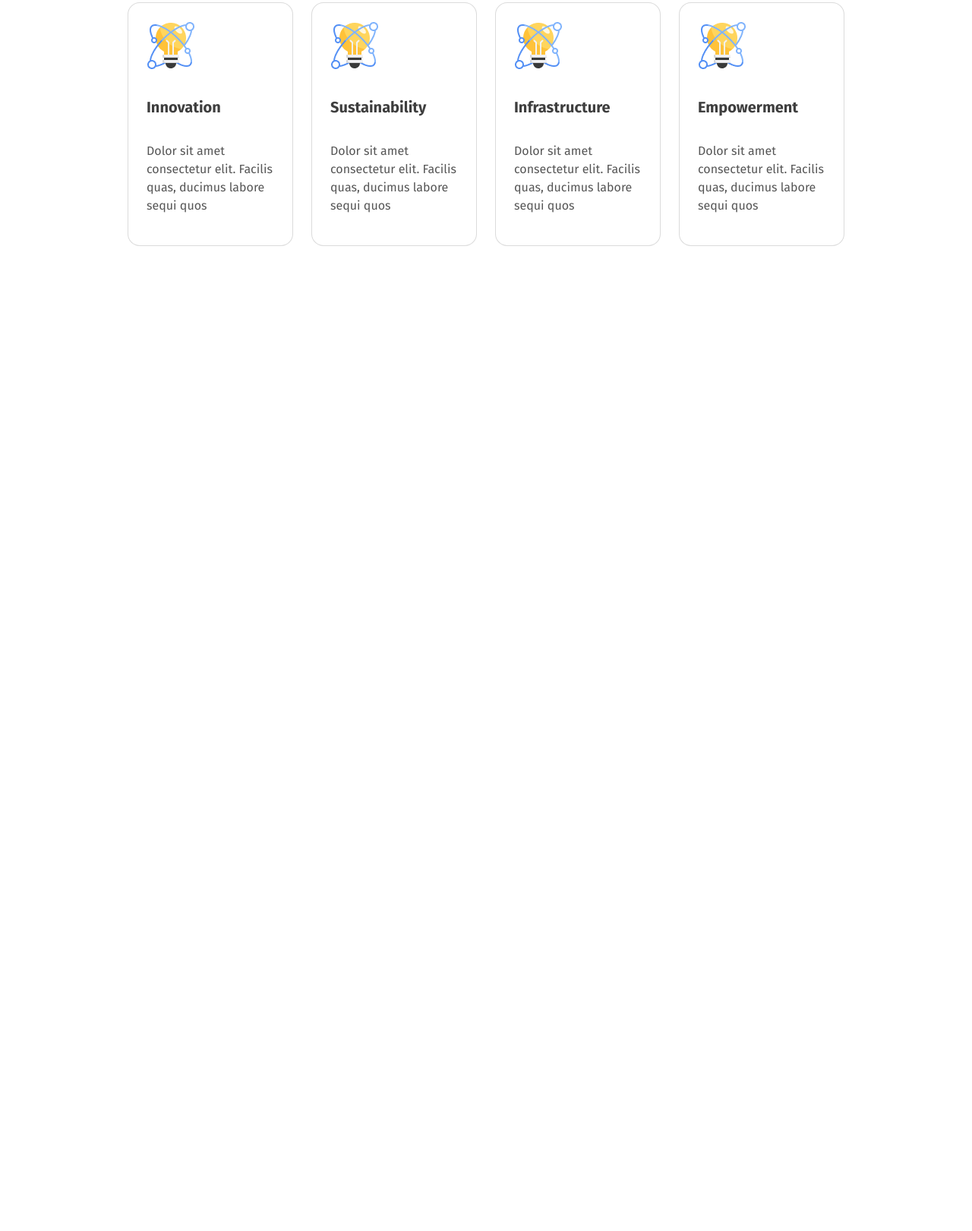
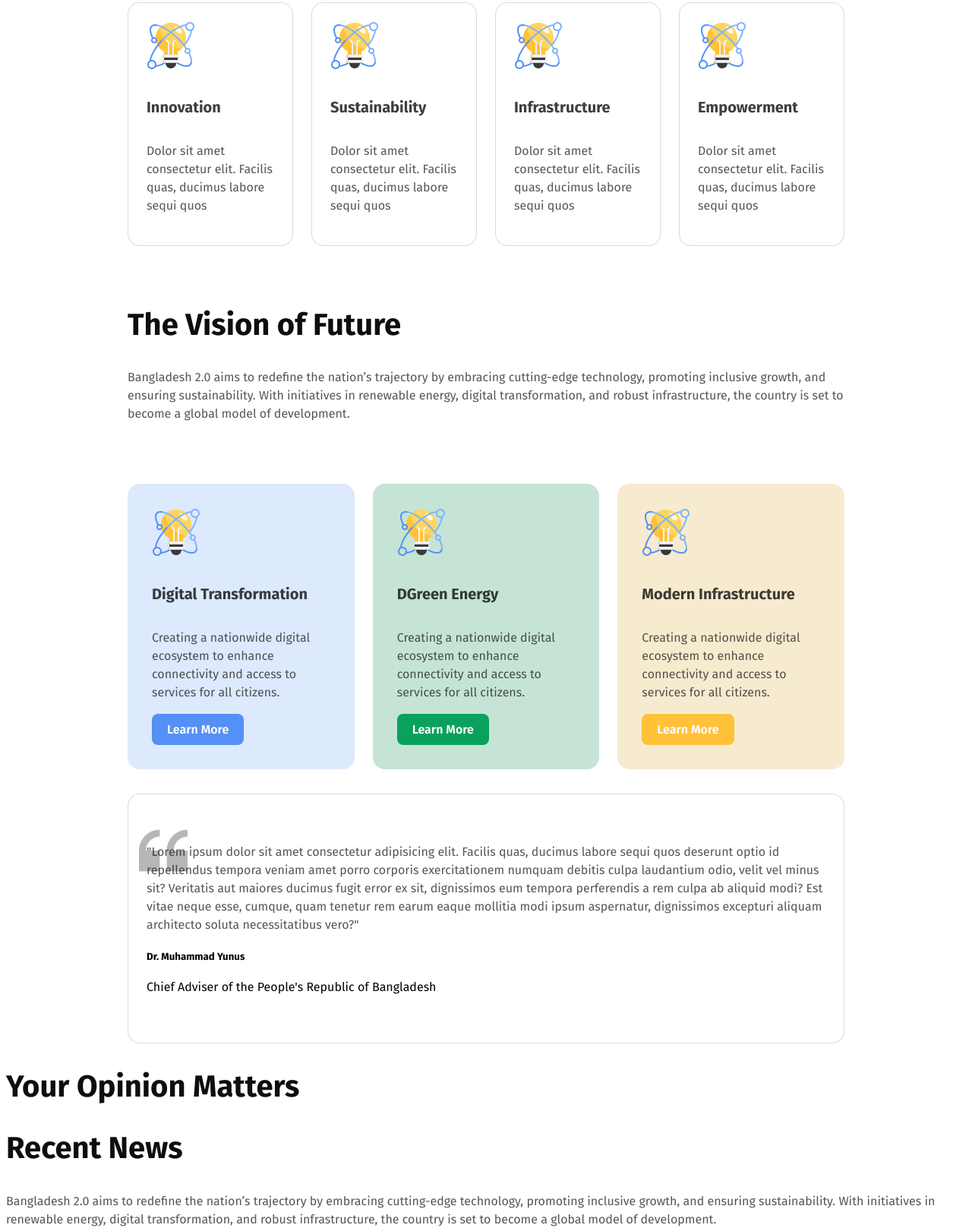
Before and after one commit to sadman-22/Assignment-1, a plain HTML site: page index.html in a window 1280 px wide. Shown: the part 937-2558 px from the top of the page at 76% size. Before the commit the page ends 1293 px from the top, so only its background shows below. Drawn offline with Linux system fonts and the light colour scheme.

Commit message:
added speech

```diff
--- a/index.html
+++ b/index.html
@@ -28,7 +28,7 @@
         </div>
     </header>
     <main>
-        <section>
+        <section class="pillars">
             <h2 class="section-title">Pillars of "Bangladesh 2.0"</h2>
         </section>
         <div class="cards">
@@ -53,6 +53,43 @@
                 <p class="card-description">Dolor sit amet consectetur elit. Facilis quas, ducimus labore sequi quos </p>
             </div>
         </div>
+
+        <section class="vision">
+            <h2 class="section-title">The Vision of Future</h2>
+            <p class="vision-description">Bangladesh 2.0 aims to redefine the nation’s trajectory by embracing cutting-edge technology, promoting inclusive growth, and ensuring sustainability. With initiatives in renewable energy, digital transformation, and robust infrastructure, the country is set to become a global model of development.</p>
+        </section>
+        <div class="vision-cards">
+            <div class="vision-card-1">
+                <img src="assets/card-icon.png" alt="">
+                <h5 class="card-title">Digital Transformation</h5>
+                <p class="card-description">Creating a nationwide digital ecosystem to enhance connectivity and access to services for all citizens.</p>
+                <button class="vision-card-btn-1">Learn More</button>
+            </div>
+            <div class="vision-card-2">
+                <img src="assets/card-icon.png" alt="">
+                <h5 class="card-title">DGreen Energy</h5>
+                <p class="card-description">Creating a nationwide digital ecosystem to enhance connectivity and access to services for all citizens.</p>
+                <button class="vision-card-btn-2">Learn More</button>
+            </div>
+            <div class="vision-card-3">
+                <img src="assets/card-icon.png" alt="">
+                <h5 class="card-title">Modern Infrastructure</h5>
+                <p class="card-description">Creating a nationwide digital ecosystem to enhance connectivity and access to services for all citizens.</p>
+                <button class="vision-card-btn-3">Learn More</button>
+            </div>
+        </div>
+        <section class="speech">
+            <p class="card-description">"Lorem ipsum dolor sit amet consectetur adipisicing elit. Facilis quas, ducimus labore sequi quos deserunt optio id repellendus tempora veniam amet porro corporis exercitationem numquam debitis culpa laudantium odio, velit vel minus sit? Veritatis aut maiores ducimus fugit error ex sit, dignissimos eum tempora perferendis a rem culpa ab aliquid modi? Est vitae neque esse, cumque, quam tenetur rem earum eaque mollitia modi ipsum aspernatur, dignissimos excepturi aliquam architecto soluta necessitatibus vero?"</p>
+            <h5 class="adviser">Dr. Muhammad Yunus</h5>
+            <p class="adviser-title">Chief Adviser of the People's Republic of Bangladesh</p>
+        </section>
+        <section class="table-section">
+            <h2 class="section-title">Your Opinion Matters</h2>
+        </section>
+        <section class="news-section">
+            <h2 class="section-title">Recent News</h2>
+            <p class="card-description">Bangladesh 2.0 aims to redefine the nation’s trajectory by embracing cutting-edge technology, promoting inclusive growth, and ensuring sustainability. With initiatives in renewable energy, digital transformation, and robust infrastructure, the country is set to become a global model of development.</p>
+        </section>
     </main>
     <footer>
 
--- a/styles/style.css
+++ b/styles/style.css
@@ -96,7 +96,7 @@ nav ul li {
     font-weight: 700;
     line-height: 48px;
 }
-section {
+.pillars {
     margin: 80px 160px;
 }
 
@@ -127,3 +127,85 @@ section {
     background: rgb(255, 255, 255);
     padding: 24px;
 }
+.vision{
+    margin: 80px 160px;
+}
+.vision-description {
+    color: rgba(14, 14, 14, 0.7);
+    font-family: Fira Sans;
+    font-size: 16px;
+    font-weight: 400;
+    line-height: 24px;
+}
+
+.vision-card-1{
+    box-sizing: border-box;
+    border-radius: 16px;
+    background: rgba(84, 144, 245, 0.2);
+    padding: 32px;
+}
+.vision-card-2{
+    box-sizing: border-box;
+    border-radius: 16px;
+    background: rgb(198, 228, 214);
+    padding: 32px;
+}
+.vision-card-3{
+    box-sizing: border-box;
+    border-radius: 16px;
+    background: rgb(247, 235, 207);
+    padding: 32px;
+}
+.vision-cards{
+    display: flex;
+    gap: 24px;
+    margin: 32px 160px;
+}
+.vision-card-btn-1{
+    color: rgb(255, 255, 255);
+    font-family: Fira Sans;
+    font-size: 16px;
+    font-weight: 600;
+    line-height: 19px;
+    padding: 11px 20px 11px 20px;
+    border-radius: 8px;
+    background: rgb(84, 144, 245);
+    border: none;
+}
+.vision-card-btn-2{
+    color: rgb(255, 255, 255);
+    font-family: Fira Sans;
+    font-size: 16px;
+    font-weight: 600;
+    line-height: 19px;
+    padding: 11px 20px 11px 20px;
+    border-radius: 8px;
+    background: rgb(9, 161, 92);
+    border: none;
+}
+.vision-card-btn-3{
+    color: rgb(255, 255, 255);
+    font-family: Fira Sans;
+    font-size: 16px;
+    font-weight: 600;
+    line-height: 19px;
+    padding: 11px 20px 11px 20px;
+    border-radius: 8px;
+    background: rgb(255, 194, 57);
+    border: none;
+}
+
+/* speech section */
+.speech{
+    box-sizing: border-box;
+border: 1px solid rgba(14, 14, 14, 0.15);
+border-radius: 16px;
+
+background: rgb(255, 255, 255);
+padding: 48px 24px 48px 24px;
+background-image: url(../assets/quote-bg.png);
+background-repeat: no-repeat;
+padding: 48px 24px;
+background-position: 1.6% 16%;
+margin: 32px 160px;
+}
```
